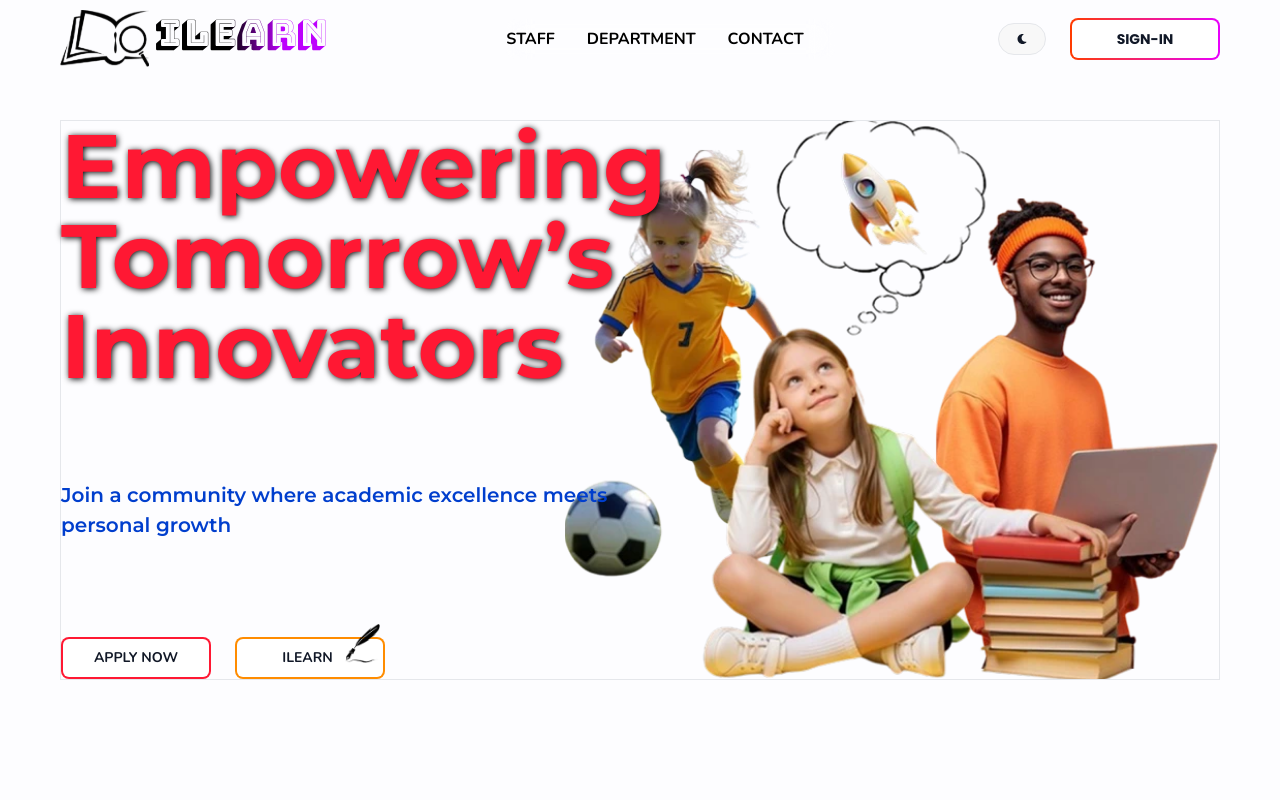
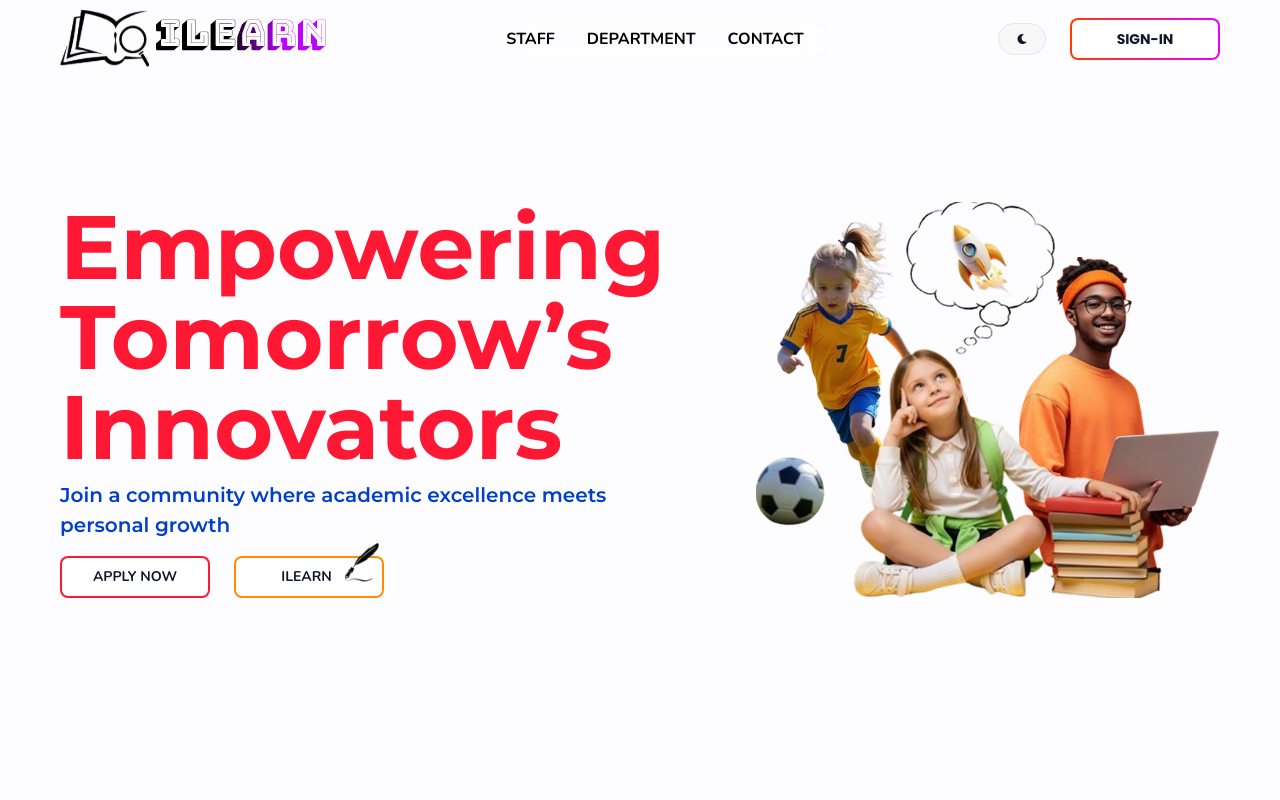
Before and after one commit to zerosyah/iLearnWeb, a React (Vite) app: page / in a window 1280 px wide. Shown: the top 800 px of the page. Built offline with nearby package versions, Linux system fonts and the light colour scheme; a web font is replaced by a local one.

Commit message:
update 2

```diff
--- a/src/pages/Home.tsx
+++ b/src/pages/Home.tsx
@@ -134,18 +134,18 @@ export default function Home() {
       >
         <Header />
         <section
-          className=" relative border flex w-full flex-col justify-between lg:flex-row lg:items-center "
+          className=" relative flex w-full h-fit flex-col justify-between lg:flex-row lg:items-center "
           style={{
-            height: vh * 0.7,
+            //height: vh * 0.7,
             //maxHeight: vh * 0.75,
           }}
         >
           <div
-            className="relative z-10 flex h-full flex-col items-center justify-between gap-[10px] lg:items-start"
-            style={{ maxWidth: vw <= 850 ? vw : vw * 0.45 }}
+            className="relative z-10 flex h-full flex-col items-center justify-between gap-[8px] lg:items-start"
+            style={{ width: vw <= 850 ? vw : vw * 0.45 }}
           >
             <h1
-              className="z-10 overflow-visible bg-imperialRed bg-clip-text text-center font-montserrat text-[53px] font-bold leading-[70px] text-transparent drop-shadow-[1px_1px_3px_black] md:text-[90px] md:leading-[110px] lg:text-start lg:text-[90px] lg:leading-[90px]"
+              className="z-10 overflow-visible bg-imperialRed bg-clip-text text-center font-montserrat text-[53px] font-bold leading-[70px] text-transparent md:text-[90px] md:leading-[110px] lg:text-start lg:text-[90px] lg:leading-[90px]"
               style={{ maxWidth: vw <= 850 ? vw : vw * 0.7 }}
             >
               Empowering Tomorrow’s Innovators
```
